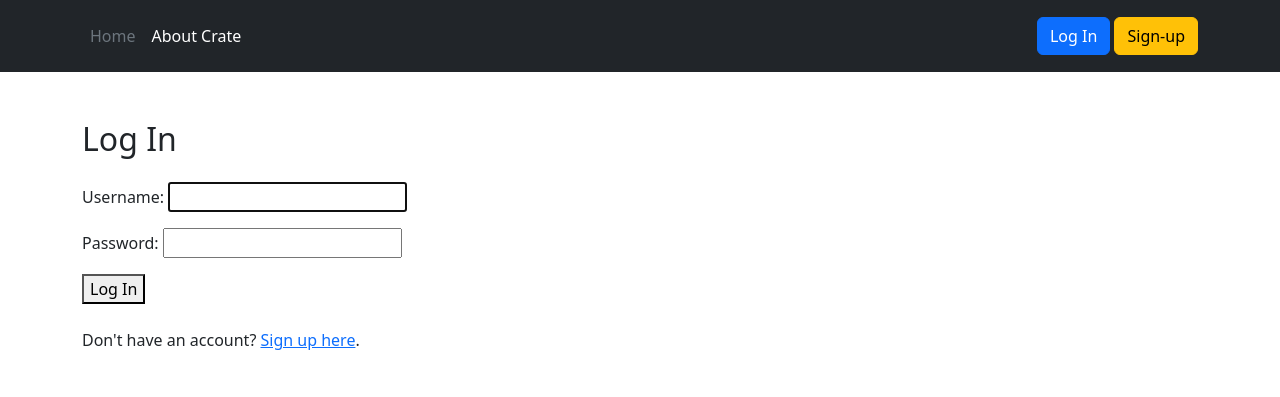
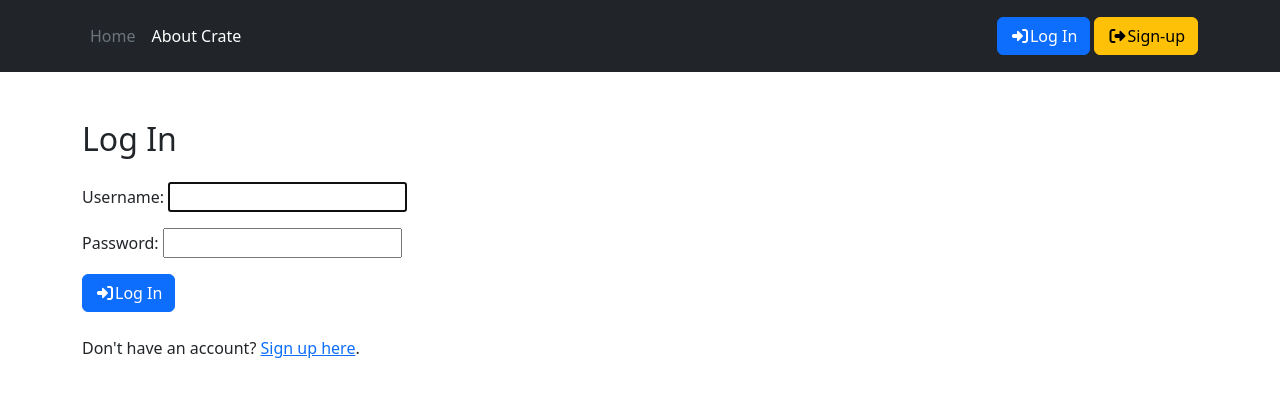
Before and after one commit to CS4300-CS5300-FA26/team-7, a Django app: page /accounts/login/ in a window 1280 px wide. Shown: the top 397 px of the page. Run offline with Django 5.2, Linux system fonts and the light colour scheme.

Commit message:
more fontawesome logos

```diff
--- a/crate/templates/crate/base.html
+++ b/crate/templates/crate/base.html
@@ -30,8 +30,8 @@
 
           <div class="text-end">
           {% if not user.is_authenticated %}
-              <a class="btn btn-primary" href="{% url 'login' %}">Log In</a>
-              <a class="btn btn-warning" href="{% url 'signup' %}">Sign-up</a>
+              <a class="btn btn-primary" href="{% url 'login' %}"><i class="fa-solid fa-right-to-bracket"></i>Log In</a>
+              <a class="btn btn-warning" href="{% url 'signup' %}"><i class="fa-solid fa-right-from-bracket"></i>Sign-up</a>
           {% else %}
           <!-- Django 5+ requires a POST request to securely log out -->
             <form action="{% url 'logout' %}" method="post">
--- a/crate/templates/registration/login.html
+++ b/crate/templates/registration/login.html
@@ -7,7 +7,7 @@
     <form method="post" style="margin-bottom: 3vh;">
       {% csrf_token %}
       {{ form.as_p }}
-      <button type="submit">Log In</button>
+      <button type="submit" class="btn btn-primary"><i class="fa-solid fa-right-to-bracket"></i>Log In</button>
     </form>
     <p>Don't have an account? <a href="{% url 'signup' %}">Sign up here</a>.</p>
   </div>
```
